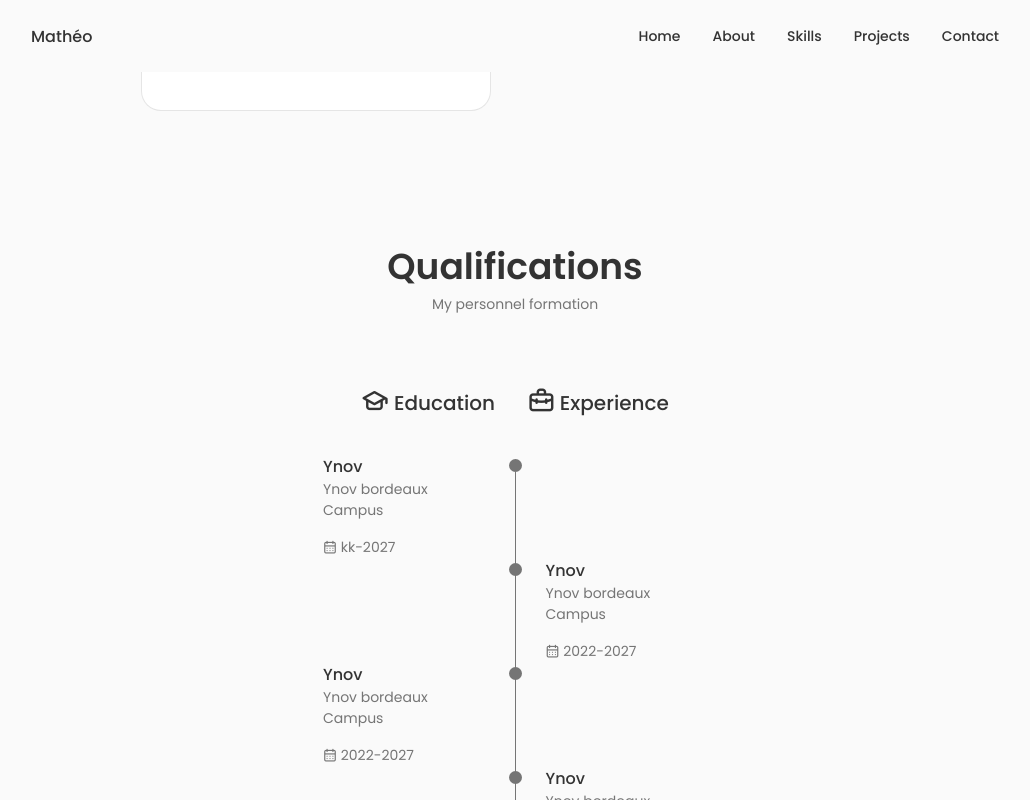
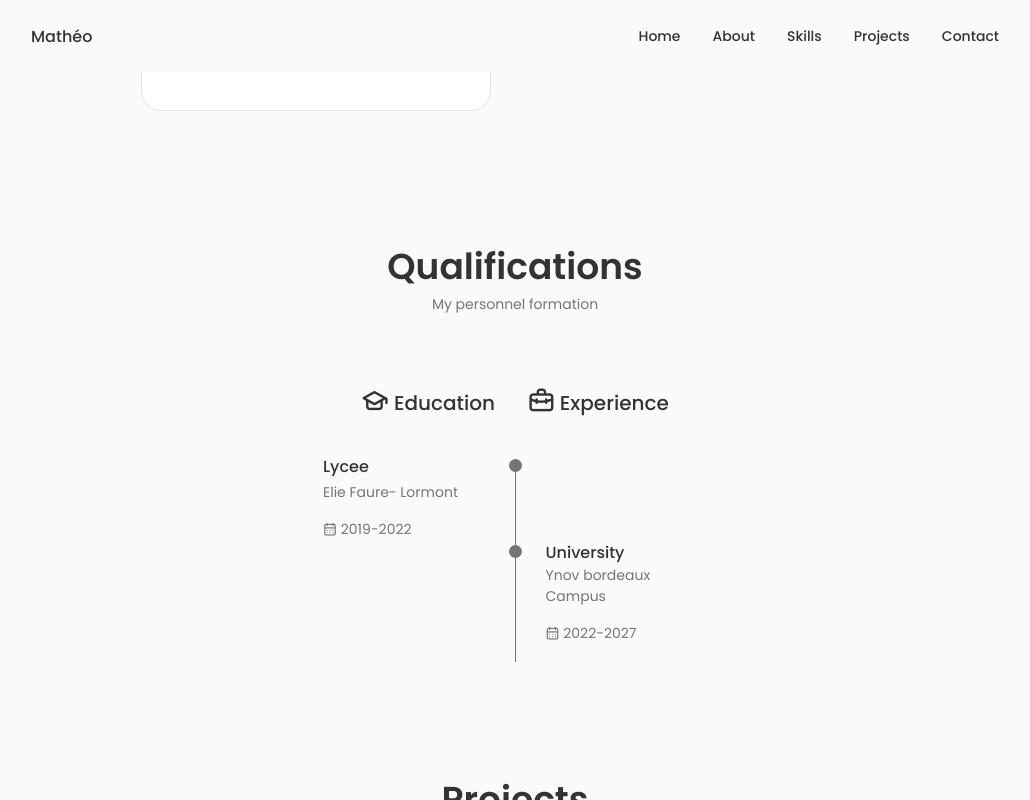
Before and after one commit to Matsuel/Personnal-website, a React (Create React App) app: page / in a window 1280 px wide. Both pictures are taken after a click on the element "Education". Shown: the part 1729-2529 px from the top of the page, without its empty margins (125-1155 px from the left). Built offline with nearby package versions, Linux system fonts and the light colour scheme.

Commit message:
qualification

```diff
--- a/src/components/Qualifications/Qualifications.jsx
+++ b/src/components/Qualifications/Qualifications.jsx
@@ -31,10 +31,10 @@ const Qualifications = () => {
                 <div className={toggleState===1 ? "qualifications_content qualifications_content-active": "qualifications_content"}>
                     <div className="qualifications_data">
                         <div>
-                            <h3 className="qualifications_title">Ynov</h3>
-                            <span className="qualifications_subtitle">Ynov bordeaux Campus</span>
+                            <h3 className="qualifications_title">Lycee</h3>
+                            <span className="qualifications_subtitle">Elie Faure- Lormont</span>
                             <div className="qualifications_calendar">
-                                <i className="uil uil-calendar-alt"></i> kk-2027
+                                <i className="uil uil-calendar-alt"></i> 2019-2022
                             </div>
                         </div>
 
@@ -53,7 +53,7 @@ const Qualifications = () => {
                         </div>
 
                         <div>
-                            <h3 className="qualifications_title">Ynov</h3>
+                            <h3 className="qualifications_title">University</h3>
                             <span className="qualifications_subtitle">Ynov bordeaux Campus</span>
                             <div className="qualifications_calendar">
                                 <i className="uil uil-calendar-alt"></i> 2022-2027
@@ -63,12 +63,15 @@ const Qualifications = () => {
 
                     </div>
 
+                </div>
+
+                <div className={toggleState===2 ? "qualifications_content qualifications_content-active": "qualifications_content"}>
                     <div className="qualifications_data">
                         <div>
-                            <h3 className="qualifications_title">Ynov</h3>
-                            <span className="qualifications_subtitle">Ynov bordeaux Campus</span>
+                            <h3 className="qualifications_title">Personnal Projects</h3>
+                            <span className="qualifications_subtitle">Build my personnals projects during the lockdown</span>
                             <div className="qualifications_calendar">
-                                <i className="uil uil-calendar-alt"></i> 2022-2027
+                                <i className="uil uil-calendar-alt"></i> 2020
                             </div>
                         </div>
 
@@ -76,95 +79,6 @@ const Qualifications = () => {
                             <span className="qualifications_rounder"></span>
                             <span className="qualifications_line"></span>
                         </div>
-                    </div>
-
-                    <div className="qualifications_data">
-                        <div></div>
-
-                        <div className="">
-                            <span className="qualifications_rounder"></span>
-                            <span className="qualifications_line"></span>
-                        </div>
-
-                        <div>
-                            <h3 className="qualifications_title">Ynov</h3>
-                            <span className="qualifications_subtitle">Ynov bordeaux Campus</span>
-                            <div className="qualifications_calendar">
-                                <i className="uil uil-calendar-alt"></i> 2022-2027
-                            </div>
-                        </div>
-
-
-                    </div>
-                </div>
-
-                <div className={toggleState===2 ? "qualifications_content qualifications_content-active": "qualifications_content"}>
-                    <div className="qualifications_data">
-                        <div>
-                            <h3 className="qualifications_title">Ynov</h3>
-                            <span className="qualifications_subtitle">Ynov bordeaux Campus</span>
-                            <div className="qualifications_calendar">
-                                <i className="uil uil-calendar-alt"></i> 2022-2027
-                            </div>
-                        </div>
-
-                        <div className="">
-                            <span className="qualifications_rounder"></span>
-                            <span className="qualifications_line"></span>
-                        </div>
-                    </div>
-
-                    <div className="qualifications_data">
-                        <div></div>
-
-                        <div className="">
-                            <span className="qualifications_rounder"></span>
-                            <span className="qualifications_line"></span>
-                        </div>
-
-                        <div>
-                            <h3 className="qualifications_title">Ynov</h3>
-                            <span className="qualifications_subtitle">Ynov bordeaux Campus</span>
-                            <div className="qualifications_calendar">
-                                <i className="uil uil-calendar-alt"></i> 2022-2027
-                            </div>
-                        </div>
-
-
-                    </div>
-
-                    <div className="qualifications_data">
-                        <div>
-                            <h3 className="qualifications_title">Ynov</h3>
-                            <span className="qualifications_subtitle">Ynov bordeaux Campus</span>
-                            <div className="qualifications_calendar">
-                                <i className="uil uil-calendar-alt"></i> 2022-2027
-                            </div>
-                        </div>
-
-                        <div className="">
-                            <span className="qualifications_rounder"></span>
-                            <span className="qualifications_line"></span>
-                        </div>
-                    </div>
-
-                    <div className="qualifications_data">
-                        <div></div>
-
-                        <div className="">
-                            <span className="qualifications_rounder"></span>
-                            <span className="qualifications_line"></span>
-                        </div>
-
-                        <div>
-                            <h3 className="qualifications_title">Ynov</h3>
-                            <span className="qualifications_subtitle">Ynov bordeaux Campus</span>
-                            <div className="qualifications_calendar">
-                                <i className="uil uil-calendar-alt"></i> 2022-2027
-                            </div>
-                        </div>
-
-
                     </div>
                 </div>
             </div>
```
